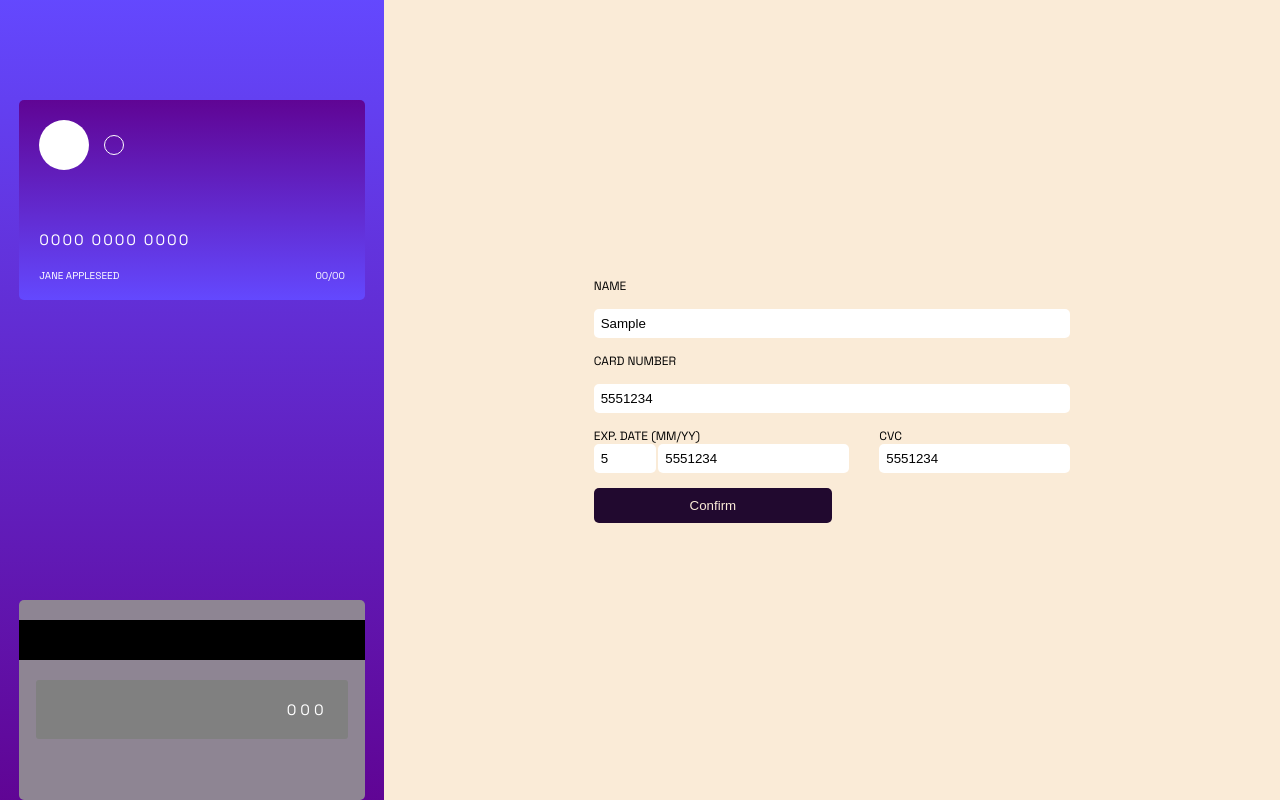
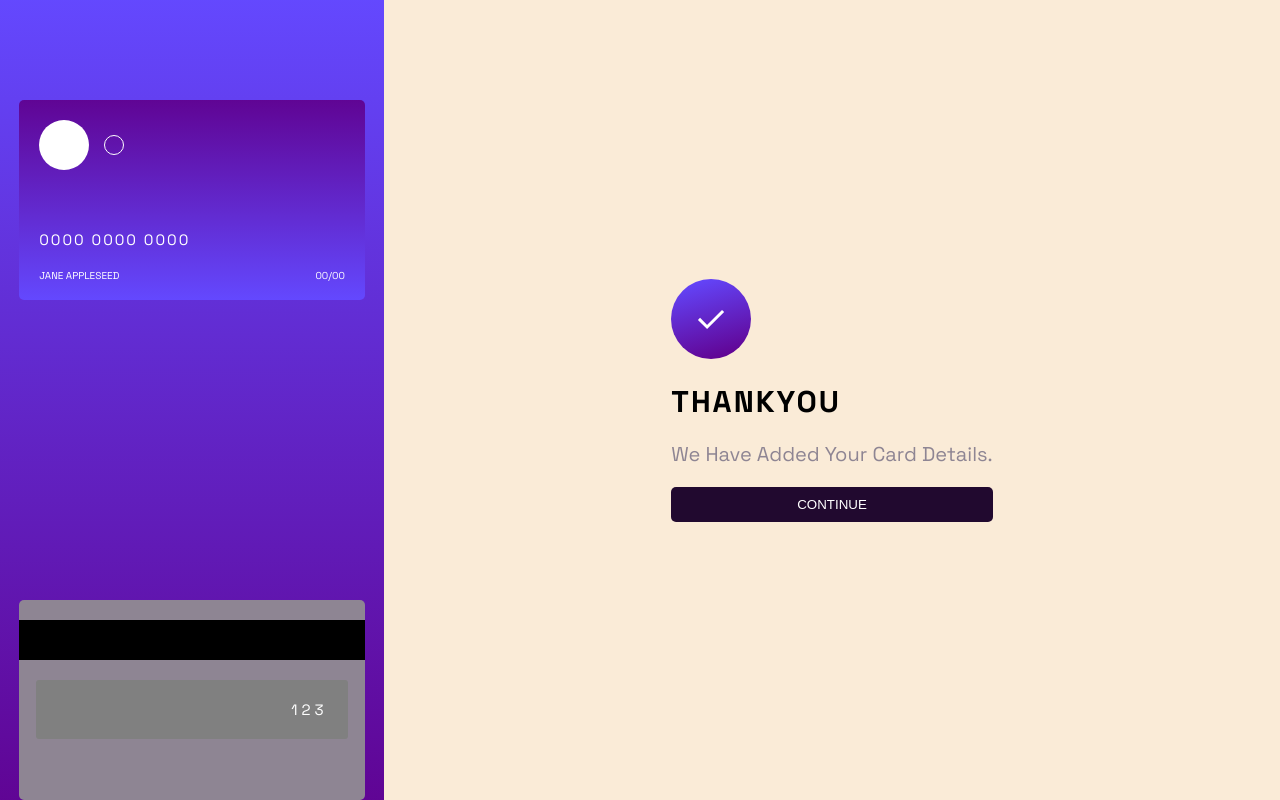
Before and after one commit to coolprogrammerarpit007/credit-card, a plain HTML site: page index.html in a window 1280 px wide. Both pictures are taken after typing "Sample", "5551234", "5", "5551234", "5551234" into the empty fields and a click on the button "Confirm". Drawn offline with Linux system fonts and the light colour scheme.

Commit message:
Added submit form feature and make it work

```diff
--- a/css/style.css
+++ b/css/style.css
@@ -238,3 +238,51 @@ form input {
 .valid {
   border: 1px solid green;
 }
+
+.hidden {
+  display: none;
+}
+
+/* ***************************** */
+
+/* Styling sucess message container */
+/* ****************************** */
+
+.welcome-msg p {
+  text-transform: uppercase;
+  color: #000;
+  font-weight: bold;
+  letter-spacing: 0.2rem;
+  font-size: 3rem;
+}
+
+.sucessful-message button {
+  padding: 1rem 5rem;
+  width: 100%;
+  border-radius: 0.5rem;
+  background-color: hsl(278, 68%, 11%);
+  color: #fff;
+  text-transform: uppercase;
+  border: none;
+  transition: all 0.7s;
+}
+
+.sucessful-message button:hover {
+  color: hsl(278, 68%, 11%);
+  background-color: antiquewhite;
+  border: 1px solid hsl(278, 68%, 11%);
+}
+.welcome-msg {
+  margin-top: 2rem;
+}
+.card-msg {
+  color: hsl(279, 6%, 55%);
+  font-size: 2rem;
+  text-transform: capitalize;
+  margin-top: 2rem;
+  margin-bottom: 2rem;
+}
+
+.checkmark-img {
+  margin-bottom: 2rem;
+}
--- a/index.html
+++ b/index.html
@@ -98,6 +98,18 @@
           <button class="confirm" id="submit">confirm</button>
         </form>
       </div>
+      <div class="sucessful-message hidden">
+        <div class="checkmark-img">
+          <img src="./images/icon-complete.svg" alt="complete logo" />
+        </div>
+        <div class="welcome-msg">
+          <p>thankyou</p>
+        </div>
+        <div class="card-msg">
+          <p>we have added your card details.</p>
+        </div>
+        <button class="continue-btn">continue</button>
+      </div>
     </section>
   </body>
   <script src="./js/index.js"></script>
--- a/js/index.js
+++ b/js/index.js
@@ -22,6 +22,15 @@ const btn = document.getElementById(`submit`);
 function format(s) {
   return s.toString().replace(/\d{4}(?=.)/g, "$& ");
 }
+
+// format card function
+const formatCard = function () {
+  userName.textContent = `JANE APPLESEED`;
+  userCardNumber.textContent = `0000 0000 0000`;
+  cardMonth.textContent = `00`;
+  cardYear.textContent = `00`;
+  cardCvc.textContent = `123`;
+};
 
 console.log(format(1234567890123456));
 
@@ -72,10 +81,12 @@ inputCvc.addEventListener(`keyup`, (e) => {
 });
 
 // ********************************
-
 // event when form submittion happens
 
 formEL.addEventListener("submit", (e) => {
+  alert(`Your form has been submitted!`);
   e.preventDefault();
-  alert(`Your form has been submitted!`);
+  formatCard();
+  document.querySelector(`.card-details`).classList.add(`hidden`);
+  document.querySelector(`.sucessful-message`).classList.remove(`hidden`);
 });
```
